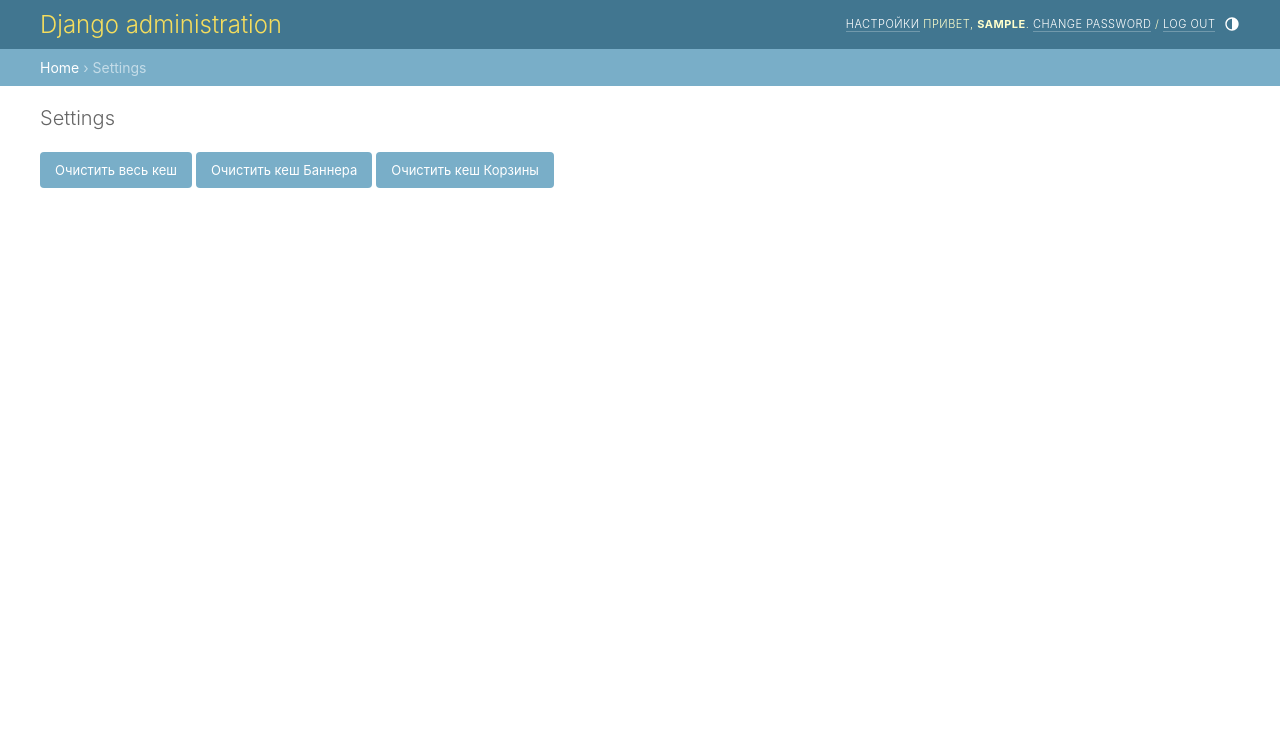
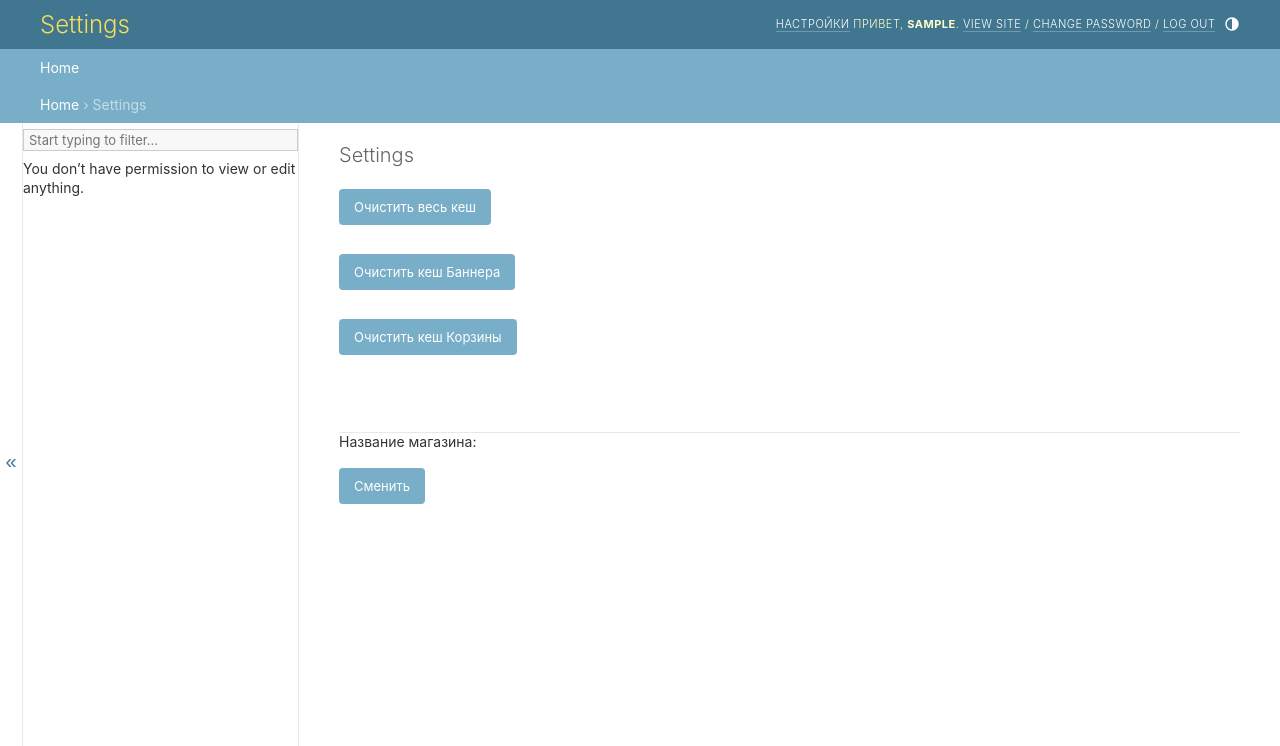
Before and after one commit to vikneo/marcketplace, a Django app: page /settings/ in a window 1280 px wide. Shown: the top 746 px of the page. Run offline with Django 4.2, Linux system fonts and the light colour scheme; the visitor is signed in with stand-in values (Sample User, id 1); parts of the project's set-up code (start-up, migrations or seed data) failed here and were passed over.

Commit message:
Added template settings in admin panel

```diff
--- /dev/null
+++ b/topline/store/configs.py
@@ -0,0 +1,18 @@
+"""
+Модуль с настройками сайта
+"""
+
+
+class Settings:
+
+    def __init__(self):
+        self.__site_name = ''
+
+    def set_site_name(self, name):
+        self.__site_name = name
+
+    def get_site_name(self):
+        return self.__site_name
+
+
+settings = Settings()
--- /dev/null
+++ b/topline/store/contexts_processors.py
@@ -0,0 +1,11 @@
+
+from store.configs import settings
+
+
+def name_shop(request) -> dict:
+    """
+    Контекстный процессор позволяет воспользоваться переменной "title_site"
+    для вывода названия магазина в "header" любого шаблона сайта
+    """
+
+    return {'title_site': settings.get_site_name()}
--- /dev/null
+++ b/topline/store/mixins.py
@@ -0,0 +1,14 @@
+from django.contrib import admin
+
+from .models import Product, Banner
+
+
+class ChangeListMixin:
+    def get_change_list_admin(self, **kwargs):
+        model = Banner
+        context = kwargs
+        context = dict(list(context.items()) + list(admin.site.each_context(self.request).items()))
+        context.update(
+            opts=model._meta
+        )
+        return context
--- a/topline/store/urls.py
+++ b/topline/store/urls.py
@@ -1,10 +1,15 @@
 from django.urls import path
 
 from .views import ProductListView, SettingsView
+from .views import ClearCacheAll, ClearCacheBanner, ClearCacheCart, SiteName,site_name
 
 app_name = 'store'
 
 urlpatterns = [
+    path('', ProductListView.as_view(), name='index'),
     path('settings/', SettingsView.as_view(), name='settings'),
-    path('', ProductListView.as_view(), name='index'),
+    path('clear-all/', ClearCacheAll.as_view(), name='clear_all_cache'),
+    path('clear-banner/', ClearCacheBanner.as_view(), name='clear_banner_cache'),
+    path('clear-cart/', ClearCacheCart.as_view(), name='clear_cart_cache'),
+    path('site-name/', site_name, name='site_name'),
 ]
--- a/topline/store/views.py
+++ b/topline/store/views.py
@@ -1,7 +1,15 @@
+from typing import Any
+from django.contrib import messages
+from django.core.cache import cache
+from django.http import HttpResponseRedirect
 from django.shortcuts import render
+from django.urls import reverse_lazy
 from django.views import generic
 
+from .forms import SiteNameForm
+from .mixins import ChangeListMixin
 from .models import Product
+from .configs import settings
 
 
 class ProductListView(generic.ListView):
@@ -10,14 +18,110 @@ class ProductListView(generic.ListView):
     template_name = 'store/product_list.html'
 
 
-class SettingsView(generic.ListView):
-    queryset = Product.objects.all()
+# Представления для страницы настроек в админ панели
+
+class SettingsView(ChangeListMixin, generic.ListView):
+    """
+    Класс SettingsView отображает страницу с настройками
+    """
+    model = Product
     template_name = 'admin/settings.html'
 
-    def get_context_data(self, **kwargs):
+    def get_context_data(self, **kwargs: Any) -> dict[str, Any]:
         context = super().get_context_data(**kwargs)
-        context.update(
-            title="Settings",
-            has_permission=True,
+        change_list = self.get_change_list_admin(title="Settings")
+        return dict(list(context.items()) + list(change_list.items()))
+
+
+class ClearCacheAll(ChangeListMixin, generic.TemplateView):
+    """
+    Класс ClearCacheAll позволяет очистить весь кеш сайта
+    """
+    template_name = 'admin/settings.html'
+
+    def get_context_data(self, **kwargs: Any) -> dict[str, Any]:
+        context = super().get_context_data(**kwargs)
+        cache.clear()
+        messages.success(self.request, 'Кеш полностью очищен.')  # Добавление сообщения для действия
+        change_list = self.get_change_list_admin(title="Settings")
+        return dict(list(context.items()) + list(change_list.items()))
+
+    def dispatch(self, request, *args, **kwargs):
+        if cache:
+            super().dispatch(request, *args, **kwargs)
+        return HttpResponseRedirect(reverse_lazy("store:settings"))
+
+
+class ClearCacheBanner(ChangeListMixin, generic.TemplateView):
+    """
+    Класс ClearCacheBanner позволяет очистить кеш Баннера
+    """
+    template_name = 'admin/settings.html'
+
+    def get_context_data(self, **kwargs: Any) -> dict[str, Any]:
+        context = super().get_context_data(**kwargs)
+        cache.delete("banners")
+        messages.success(self.request, 'Кеш баннера очищен.')
+        change_list = self.get_change_list_admin(title="Settings")
+        return dict(list(context.items()) + list(change_list.items()))
+
+    def dispatch(self, request, *args, **kwargs):
+        if cache:
+            super().dispatch(request, *args, **kwargs)
+        return HttpResponseRedirect(reverse_lazy("store:settings"))
+
+
+class ClearCacheCart(ChangeListMixin, generic.TemplateView):
+    """
+    Класс ClearCacheCart позволяет очистить кеш Корзины
+    """
+    template_name = 'admin/settings.html'
+
+    def get_context_data(self, **kwargs: Any) -> dict[str, Any]:
+        context = super().get_context_data(**kwargs)
+        cache.delete("cart")
+        messages.success(self.request, 'Кеш корзины очищен.')
+        change_list = self.get_change_list_admin(title="Settings")
+        return dict(list(context.items()) + list(change_list.items()))
+
+    def dispatch(self, request, *args, **kwargs):
+        if cache:
+            super().dispatch(request, *args, **kwargs)
+        return HttpResponseRedirect(reverse_lazy("store:settings"))
+
+
+class SiteName(ChangeListMixin, generic.TemplateView):
+    """
+    Класс SiteName позволяет задать новое название интернет магазина
+    """
+    template_name = 'admin/settings.html'
+
+    def get_context_data(self, **kwargs: Any) -> dict[str, Any]:
+        context = super().get_context_data(**kwargs)
+        messages.success(self.request, 'Название магазина успешно изменено')
+        change_list = self.get_change_list_admin(
+            title="site name",
+            form=SiteNameForm()
         )
-        return context
+        return dict(list(context.items()) + list(change_list.items()))
+
+    # TODO: написать проверку формы для Названия магазина, на сайте в настройках админки.
+    #  ==> Стилизовать страницу настроек
+
+    def dispatch(self, request, *args, **kwargs):
+        if cache:
+            super().dispatch(request, *args, **kwargs)
+        return HttpResponseRedirect(reverse_lazy("store:settings"))
+
+
+# TODO: функция заглушка для объявления названия магазина (времянка)
+def site_name(request):
+    if request.method == 'POST':
+        form = SiteNameForm(request.POST)
+        if form.is_valid():
+            settings.set_site_name(form.cleaned_data['title_site'])
+        else:
+            form = SiteNameForm()
+    return render(
+        request, 'admin/settings.html', {'form': form}
+    )
--- a/topline/templates/admin/base.html
+++ b/topline/templates/admin/base.html
@@ -39,7 +39,7 @@
         {% block usertools %}
         {% if has_permission %}
         <div id="user-tools">
-          <a href="{% url 'store:settings' %}">Настройки</a>
+            <a href="{% url 'store:settings' %}">Настройки</a>
             {% block welcome-msg %}
                 {% translate 'Привет,' %}
                 <strong>{% firstof user.get_short_name user.get_username %}</strong>.
--- /dev/null
+++ b/topline/templates/admin/base_site.html
@@ -0,0 +1,14 @@
+{% extends "admin/base.html" %}
+
+{% block title %}{% if subtitle %}{{ subtitle }} | {% endif %}{{ title }} | {{ site_title|default:_('Django site admin') }}{% endblock %}
+
+{% block branding %}
+<h1 id="site-name"><a href="{% url 'admin:index' %}">
+  {{ title_site|default:_('Django') }} administration
+</a></h1>
+{% if user.is_anonymous %}
+  {% include "admin/color_theme_toggle.html" %}
+{% endif %}
+{% endblock %}
+
+{% block nav-global %}{% endblock %}
--- a/topline/templates/admin/settings.html
+++ b/topline/templates/admin/settings.html
@@ -1,14 +1,44 @@
 {% extends "admin/base_site.html" %}
+{% load static %}
+{% load i18n admin_urls %}
+
+<title>{% block title %}{{ title }}{% endblock %}</title>
+
+{% block branding %}
+<h1><a href="{% url 'admin:index' %}">{{ title_site }} Settings</a></h1>
+{% endblock %}
+
+{% block breadcrumbs %}
+<div class="breadcrumbs">
+    <a href="{% url 'admin:index' %}">{% translate 'Home' %}</a>
+
+</div>
+{{ block.super }}
+{% endblock %}
 
 {% block content %}
-    <div>
-        <form action="{% url 'store:settings' %}" method="post" >
-            {% csrf_token %}
-            {{ form.as_p }}
-            <input type="submit" value="Очистить весь кеш">
-            <input type="submit" value="Очистить кеш Баннера">
-            <input type="submit" value="Очистить кеш Корзины">
-        </form>
-    </div>
+<div style="display: flex; flex-direction: column; margin-bottom: 50px;">
+    <a style=" padding-bottom: 25px" href="{% url 'store:clear_all_cache' %}">
+        <input type="submit" value="Очистить весь кеш">
+    </a>
+    <a style=" padding-bottom: 25px" href="{% url 'store:clear_banner_cache' %}">
+        <input type="submit" value="Очистить кеш Баннера">
+    </a>
+    <a style=" padding-bottom: 25px" href="{% url 'store:clear_cart_cache' %}">
+        <input type="submit" value="Очистить кеш Корзины">
+    </a>
+</div>
+<hr>
+<div style="display: flex;">
+    <form id="changelist-form" action="{% url 'store:site_name' %}" method="post">
+        Название магазина: <h2>{{ title_site }}</h2>
+        {% csrf_token %}
+        {% for f in form %}
+        <p><label class="form-label" for="{{ f.id_for_label}}">{{ f.label }}</label> {{ f }}</p>
+        <div class="form-error">{{ f.errors}}</div>
+        {% endfor %}
+        <input type="submit" value="Сменить">
+    </form>
+</div>
 {{ block.super }}
 {% endblock %}
--- a/topline/templates/store/product_list.html
+++ b/topline/templates/store/product_list.html
@@ -4,7 +4,7 @@
 <html lang="en">
 <head>
     <meta charset="UTF-8">
-    <title>Title</title>
+    <title>{{ title }}</title>
 </head>
 <body>
 <div>
@@ -32,7 +32,7 @@
     {% for product in products %}
     <tr>
         <td>{{ product.name }}</td>
-        <td><img src="{{ product.photos.url }}" width="120" alt=""/></td>
+        <td><img src="{{ product.photos.url }}" width="120" alt=""></td>
     </tr>
     <a href="{% url 'cart:cart_add_product' product.slug %}">
         <button type="button" class="btn btn-primary">Добавить в корзину</button>
--- a/topline/topline/settings.py
+++ b/topline/topline/settings.py
@@ -81,6 +81,7 @@ TEMPLATES = [
                 'django.contrib.auth.context_processors.auth',
                 'django.contrib.messages.context_processors.messages',
                 'cart.contexts_processors.cart',
+                'store.contexts_processors.name_shop',
             ],
         },
     },
```
Also changed, not shown: topline/store/forms.py (added, +8 -0 lines), topline/cart/contexts_processors.py (line endings or trailing spaces).
